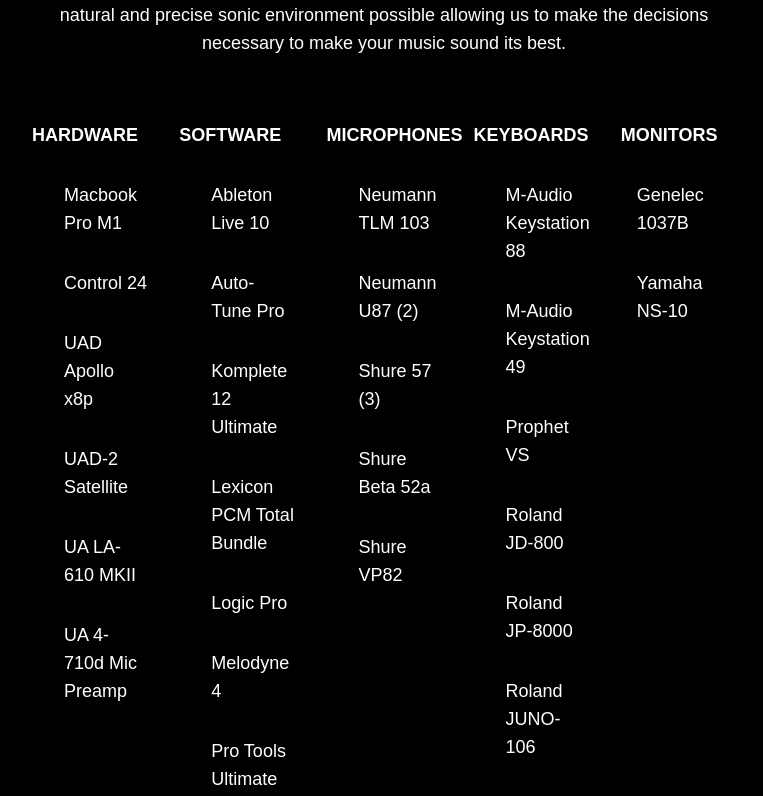
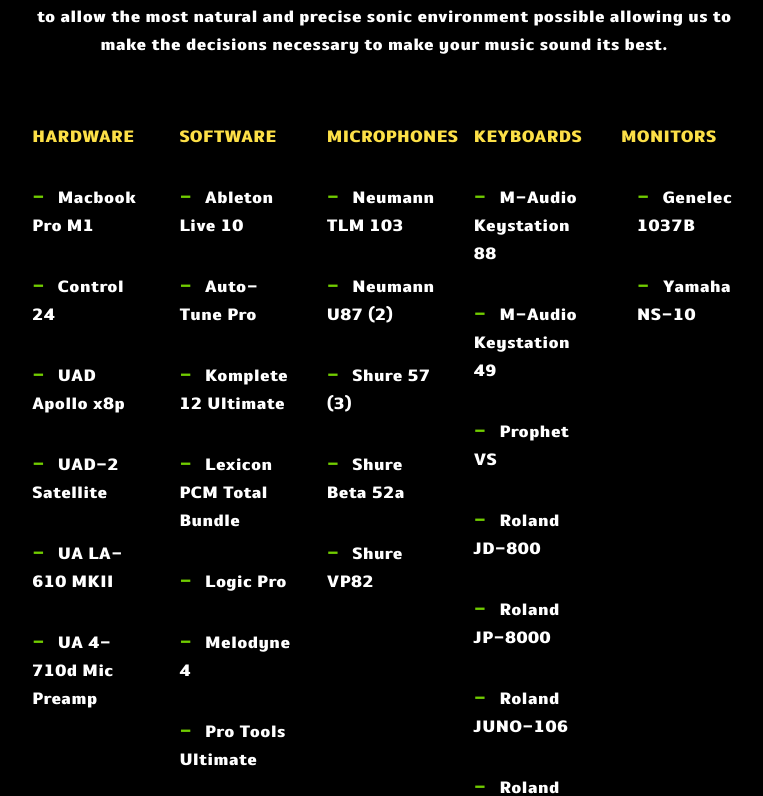
Before and after one commit to topkoong/kram-studio, a SvelteKit app: page /studios in a window 1280 px wide. Shown: the part 327-1123 px from the top of the page, without its empty margins (256-1019 px from the left). Built offline with nearby package versions, Linux system fonts and the light colour scheme; a web font is replaced by a local one.

Commit message:
Added google map script

```diff
--- a/src/app.css
+++ b/src/app.css
@@ -15,7 +15,7 @@
 
 @font-face {
 	font-family: 'EQ TH';
-	src: url('./fonts/eq_th_blk.fee.woff2') format('woff2');
+	src: url('/fonts/eq_th_blk.fee.woff2') format('woff2');
 	font-weight: normal;
 	font-style: normal;
 }
--- a/src/routes/+layout.svelte
+++ b/src/routes/+layout.svelte
@@ -1,6 +1,6 @@
 <script lang="ts">
+	import '../app.css';
 	import Header from '$lib/header/Header.svelte';
-	import '../app.css';
 
 	export const prerender = true;
 </script>
--- a/src/routes/+page.svelte
+++ b/src/routes/+page.svelte
@@ -38,7 +38,7 @@
 		setTimeout(() => {
 			loaded = true;
 			randomTextEffect.reset();
-		}, 5000);
+		}, 3000);
 	}
 </script>
 
@@ -56,7 +56,7 @@
 	</div>
 	<div class="flex flex-col justify-center">
 		<h1
-			class="text-xl md:text-3xl font-bold text-center"
+			class="text-xl md:text-3xl font-bold text-center h-28 md:h-32 text-yellow-300"
 			in:fly={{ y: 200, duration: 500 }}
 			out:fade
 		>
@@ -67,7 +67,7 @@
 			{/if}
 		</h1>
 		<button
-			class="mx-auto border border-white max-w-xs border-4 mt-8 px-4 py-3 text-center text-sm font-semibold uppercase text-white"
+			class="mx-auto border border-[#71CC00] max-w-xs border-4 mt-8 px-4 py-3 text-center text-sm font-semibold uppercase text-white"
 			on:click={randomizeTexts}>Get Random Quotes</button
 		>
 	</div>
--- a/src/routes/contact-us/+page.svelte
+++ b/src/routes/contact-us/+page.svelte
@@ -6,7 +6,10 @@
 	import YouTubeIcon from '$lib/icons/youtube.svg';
 	import MediaQuery from 'svelte-media-queries';
 	import { onMount } from 'svelte';
+	import { browser } from '$app/environment';
+
 	function getMobileOperatingSystem() {
+		if (browser) {
 			const userAgent = navigator.userAgent || navigator.vendor;
 			// Windows Phone must come first because its UA also contains "Android"
 			if (/windows phone/i.test(userAgent)) {
@@ -24,14 +27,33 @@
 
 			return 'unknown';
 		}
-	// let map: google.maps.Map;
-	// let container: any;
-	// onMount(() => {
-	// 	map = new google.maps.Map(container as HTMLElement, {
-	// 		center: { lat: -34.397, lng: 150.644 },
-	// 		zoom: 8
-	// 	});
-	// });
+	}
+
+	let map: google.maps.Map;
+	let container: any;
+	const center: google.maps.LatLngLiteral = { lat: 13.7722548, lng: 100.6813562 };
+
+	function initMap(): void {
+		map = new google.maps.Map(container, {
+			center,
+			zoom: 21
+		});
+		new google.maps.Marker({
+			position: { lat: 13.7722548, lng: 100.6813562 },
+			map: map,
+			label: {
+				text: 'Kram Studio',
+				fontFamily: 'eqTH',
+				color: 'black',
+				fontSize: '24px',
+				className: 'text-lg md:text-2xl font-bold text-center uppercase'
+			}
+		});
+	}
+
+	onMount(() => {
+		initMap();
+	});
 </script>
 
 <svelte:head>
@@ -40,10 +62,12 @@
 		name="description"
 		content="https://www.facebook.com/100702638827648, https://www.youtube.com/channel/UCRfq6suvqwv6-Eu-tE6k3tg, https://www.instagram.com/kramamr"
 	/>
-	<!-- <script
-		src="https://maps.googleapis.com/maps/api/js?key=${import.meta.env
-			.VITE_GOOGLE_MAPS_API_KEY}&v=weekly"
-		defer></script> -->
+
+	<script
+		async
+		defer
+		src="https://maps.googleapis.com/maps/api/js?key={import.meta.env
+			.VITE_GOOGLE_MAP_API_KEY}"></script>
 </svelte:head>
 
 <!-- <section
@@ -54,9 +78,9 @@
 	<h1 class="text-lg md:text-2xl font-bold text-center my-8 uppercase">Stay in the loop</h1>
 </section>
 
-<!-- <section class="container my-8 overflow-hidden">
-	<div id="map" bind:this={container} />
-</section> -->
+<section class="container my-8 overflow-hidden h-full">
+	<div id="map" class="h-96" bind:this={container} />
+</section>
 <section class="container my-8 overflow-hidden">
 	<!-- <h1 class="text-lg md:text-2xl font-bold text-center my-8">Social Media</h1> -->
 	<ul class="flex justify-center">
--- a/src/routes/studios/+page.svelte
+++ b/src/routes/studios/+page.svelte
@@ -55,7 +55,7 @@
 </svelte:head>
 
 <section class="container overflow-hidden w-full">
-	<h1 class="text-lg md:text-2xl font-bold text-center my-8 uppercase">Studios</h1>
+	<h1 class="text-lg md:text-2xl font-bold text-center my-8 uppercase text-yellow-300">Studios</h1>
 	<p class="text-center text-sm md:text-lg" in:fly={{ x: 10, y: 0, duration: 1000, delay: 100 }}>
 		Kram Studio was designed from the ground up as a no-compromise mastering facility. High-end
 		custom equipment and rooms based on the most perfectly optimized acoustical ratios. The main
@@ -68,17 +68,18 @@
 >
 	<div class="w-full">
 		<h2
-			class="text-base lg:text-lg uppercase my-8 font-semibold"
+			class="text-base lg:text-lg uppercase my-8 font-semibold text-yellow-300"
 			in:fly={{ x: 10, y: 0, duration: 1000, delay: 100 }}
 		>
 			Hardware
 		</h2>
-		<ul class="pl-8">
+		<ul>
 			{#each hardwares as hardware, idx}
 				<li
 					class="text-sm md:text-lg my-8"
 					in:fly={{ x: 10, y: 0, duration: 1000, delay: 100 * idx }}
 				>
+					<span class="font-semibold text-[#71CC00] mr-2 text-xl"> - </span>
 					{hardware}
 				</li>
 			{/each}
@@ -86,17 +87,18 @@
 	</div>
 	<div class="w-full">
 		<h2
-			class="text-base lg:text-lg uppercase my-8 font-semibold"
+			class="text-base lg:text-lg uppercase my-8 font-semibold text-yellow-300"
 			in:fly={{ x: 10, y: 0, duration: 1000, delay: 100 }}
 		>
 			Software
 		</h2>
-		<ul class="pl-8">
+		<ul>
 			{#each softwares as software, idx}
 				<li
 					class="text-sm md:text-lg my-8"
 					in:fly={{ x: 10, y: 0, duration: 1000, delay: 100 * idx }}
 				>
+					<span class="font-semibold text-[#71CC00] mr-2 text-xl"> - </span>
 					{software}
 				</li>
 			{/each}
@@ -104,17 +106,18 @@
 	</div>
 	<div class="w-full">
 		<h2
-			class="text-base lg:text-lg uppercase my-8 font-semibold"
+			class="text-base lg:text-lg uppercase my-8 font-semibold text-yellow-300"
 			in:fly={{ x: 10, y: 0, duration: 1000, delay: 100 }}
 		>
 			Microphones
 		</h2>
-		<ul class="pl-8">
+		<ul>
 			{#each microphones as microphone, idx}
 				<li
 					class="text-sm md:text-lg my-8"
 					in:fly={{ x: 10, y: 0, duration: 1000, delay: 100 * idx }}
 				>
+					<span class="font-semibold text-[#71CC00] mr-2 text-xl"> - </span>
 					{microphone}
 				</li>
 			{/each}
@@ -122,17 +125,18 @@
 	</div>
 	<div class="w-full">
 		<h2
-			class="text-base lg:text-lg uppercase my-8 font-semibold"
+			class="text-base lg:text-lg uppercase my-8 font-semibold text-yellow-300"
 			in:fly={{ x: 10, y: 0, duration: 1000, delay: 100 }}
 		>
 			Keyboards
 		</h2>
-		<ul class="pl-8">
+		<ul>
 			{#each keyboards as keyboard, idx}
 				<li
 					class="text-sm md:text-lg my-8"
 					in:fly={{ x: 10, y: 0, duration: 1000, delay: 100 * idx }}
 				>
+					<span class="font-semibold text-[#71CC00] mr-2 text-xl"> - </span>
 					{keyboard}
 				</li>
 			{/each}
@@ -140,7 +144,7 @@
 	</div>
 	<div class="w-full">
 		<h2
-			class="text-base lg:text-lg uppercase my-8 font-semibold"
+			class="text-base lg:text-lg uppercase my-8 font-semibold text-yellow-300"
 			in:fly={{ x: 10, y: 0, duration: 1000, delay: 100 }}
 		>
 			Monitors
@@ -151,6 +155,7 @@
 					class="text-sm md:text-lg my-8"
 					in:fly={{ x: 10, y: 0, duration: 1000, delay: 100 * idx }}
 				>
+					<span class="font-semibold text-[#71CC00] mr-2 text-xl"> - </span>
 					{monitor}
 				</li>
 			{/each}
--- a/tsconfig.json
+++ b/tsconfig.json
@@ -8,7 +8,8 @@
 		"resolveJsonModule": true,
 		"skipLibCheck": true,
 		"sourceMap": true,
-		"strict": true
+		"strict": true,
+		"typeRoots": ["node_modules/@types"]
 	}
 	// Path aliases are handled by https://kit.svelte.dev/docs/configuration#alias
 	//
```
Also changed, not shown: src/env.d.ts (added, +12 -0 lines), 1 other file (tests, documents, lock files or other folders). Lines whose indentation alone changed are shown as unchanged.
